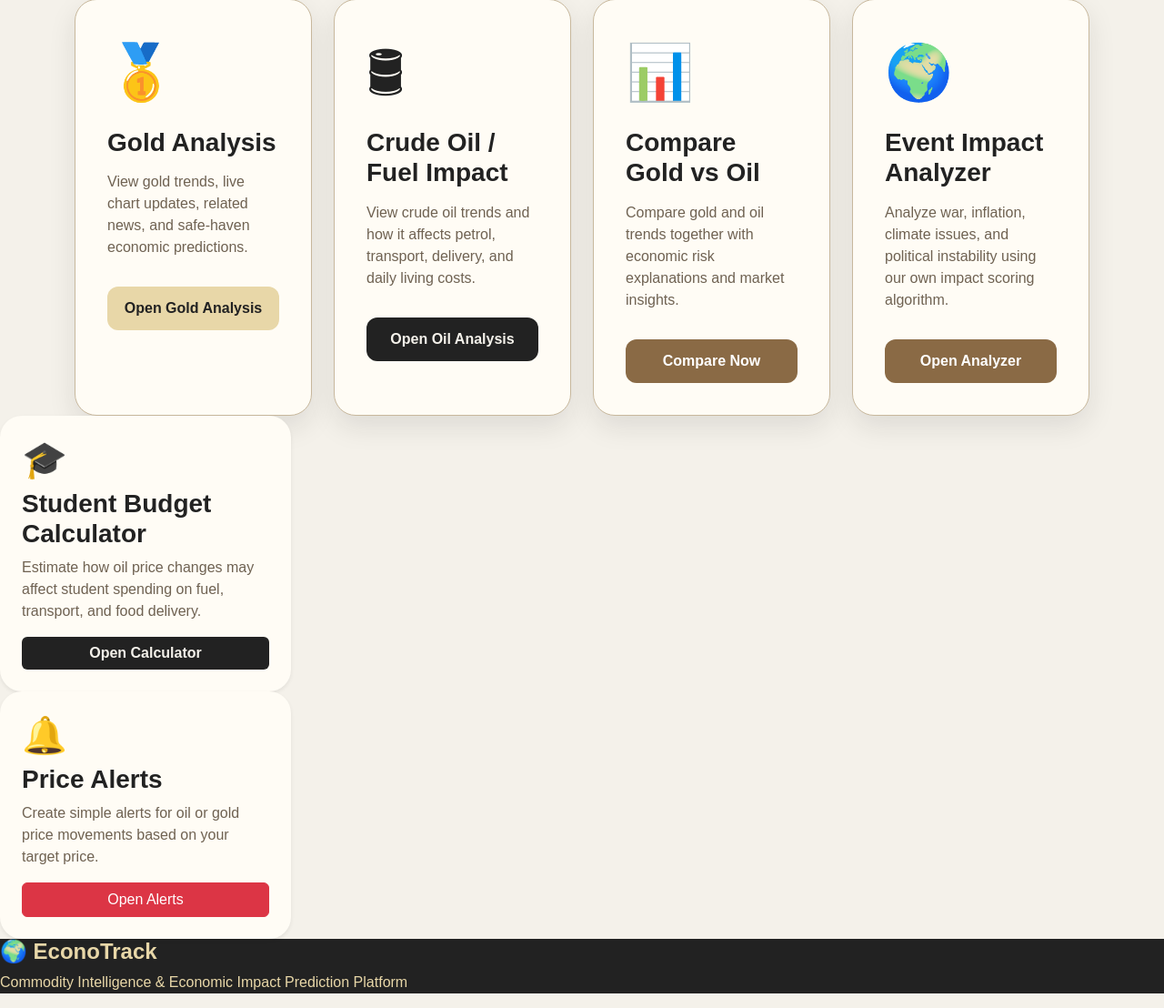
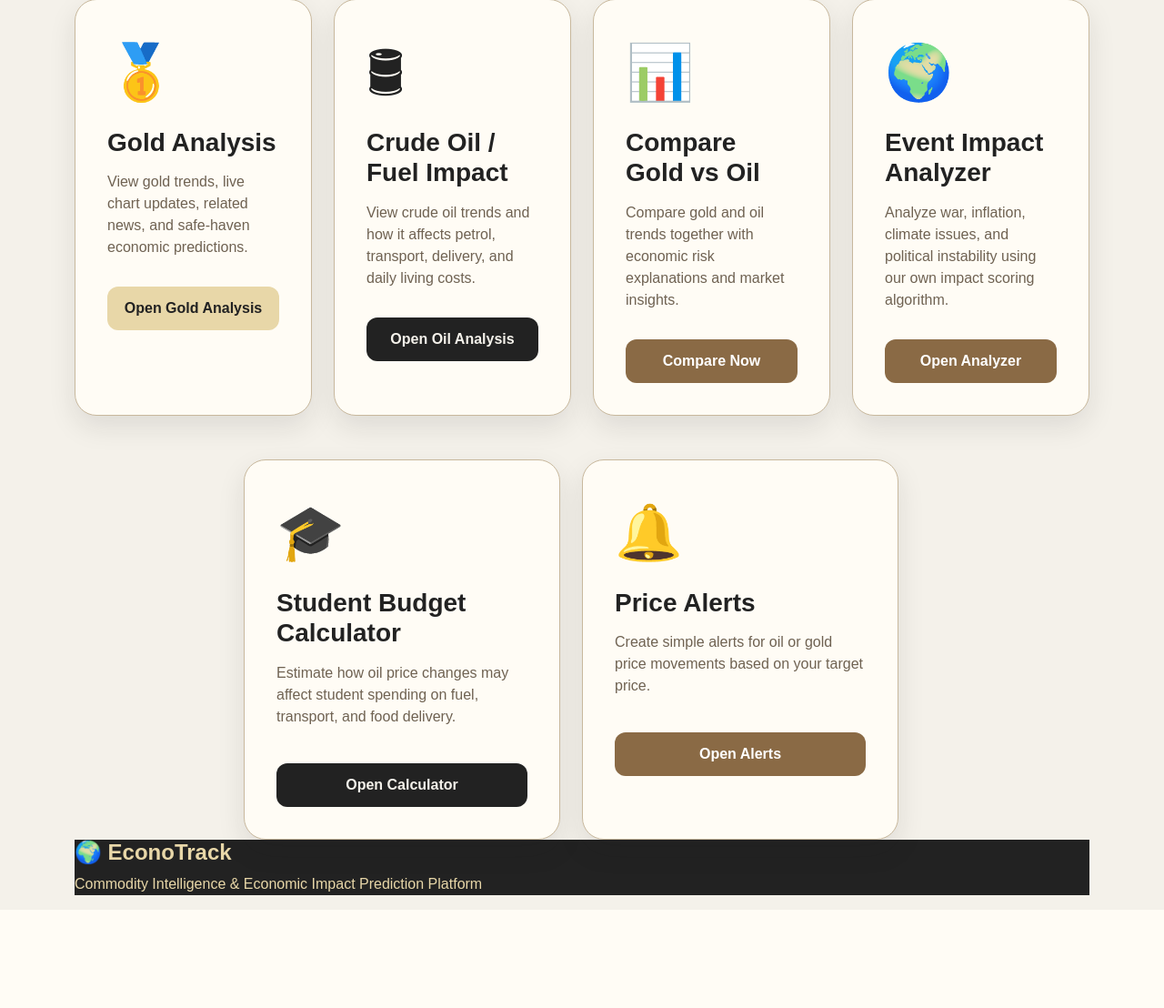
Before and after one commit to janeeswar/Git-exercise-G089, a Python web app: template econotrack/templates/dashboard.html in a window 1280 px wide. Shown: the part 299-1407 px from the top of the page at 91% size. After the commit the page ends 1283 px from the top, so only its background shows below. Run offline with Jinja, Linux system fonts and the light colour scheme; the template is opened without the code that fills it, so the values that code supplies are empty.

Commit message:
fix dashboard card layout

```diff
--- a/econotrack/templates/dashboard.html
+++ b/econotrack/templates/dashboard.html
@@ -151,26 +151,28 @@
 
                 </div>
 
+
+        <!-- EXTRA FEATURES ROW -->
+        <div class="row g-4 mt-4 justify-content-center">
+
+            <div class="col-md-4">
+
+                <div class="hub-card">
+
+                    <div class="icon">
+                        🎓
                     </div>
 
-    </div>
-
-    <div class="col-md-3">
-
-    <div class="card shadow-sm border-0 p-4 h-100">
-
-        <h1>🎓</h1>
-
-        <h3 class="fw-bold">
+                    <h3>
                         Student Budget Calculator
                     </h3>
 
-        <p class="text-muted">
+                    <p>
                         Estimate how oil price changes may affect student spending on fuel,
                         transport, and food delivery.
                     </p>
 
-        <a href="/budget" class="btn btn-dark">
+                    <a href="/budget" class="btn-main oil-btn">
                         Open Calculator
                     </a>
 
@@ -178,21 +180,24 @@
 
             </div>
 
-<div class="col-md-3">
 
-    <div class="card shadow-sm border-0 p-4 h-100">
+            <div class="col-md-4">
 
-        <h1>🔔</h1>
+                <div class="hub-card">
 
-        <h3 class="fw-bold">
+                    <div class="icon">
+                        🔔
+                    </div>
+
+                    <h3>
                         Price Alerts
                     </h3>
 
-        <p class="text-muted">
+                    <p>
                         Create simple alerts for oil or gold price movements based on your target price.
                     </p>
 
-        <a href="/alerts" class="btn btn-danger">
+                    <a href="/alerts" class="btn-main compare-btn">
                         Open Alerts
                     </a>
 
@@ -200,7 +205,9 @@
 
             </div>
 
+        </div>
 
+    </div>
     <div class="footer">
 
         <h4>
```
Lines whose indentation alone changed are shown as unchanged.
